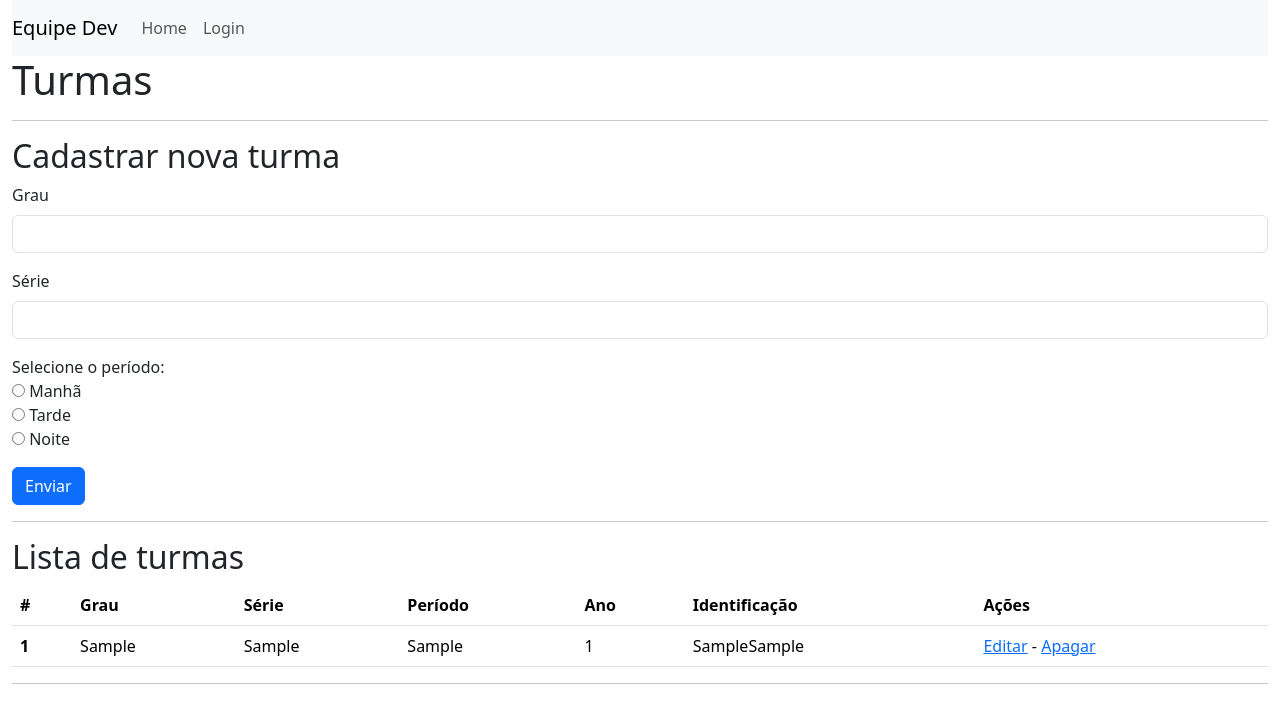
After one commit to kizumba/escolaativa, a Flask app: page /turmas in a window 1280 px wide. The commit adds this page. Shown: the top 723 px of the page. Run offline with Flask 3, Linux system fonts and the light colour scheme; tables that the repository leaves empty hold one stand-in row (values such as "Sample post").

Commit message:
Banco de dados atualizado.

```diff
--- a/app.py
+++ b/app.py
@@ -4,6 +4,8 @@ from markupsafe import escape
 from db import db
 from models import *
 import hashlib
+
+from funcoes_bd import nova_disputa, consultar_disputas, consultar_ensino, novo_ensino
 
 #=============================
 # CONFIGURAÇÕES DA APLICAÇÃO =
@@ -41,6 +43,10 @@ def index():
 
     return render_template('index.html', usuarios=usuarios, tipos_usuarios=tipos_usuarios)
 
+@app.route('/turmas')
+def turmas():
+    turmas = Turma.query.all()
+    return render_template('turmas.html', turmas=turmas)
 
 @app.route('/about')
 def about():
@@ -106,11 +112,23 @@ def teste():
     turmas = Turma.query.all()
     torneios = Torneio.query.all()
     equipes_comportamentos = Equipe_Comportamento.query.all()
+    equipes_missoes = Equipe_Missao.query.all()
 
-    escola = (tipos_usuarios,usuarios,comportamentos, missoes,turmas, torneios, equipes_comportamentos)
+    escola = (tipos_usuarios,usuarios,comportamentos, missoes,turmas, torneios, equipes_comportamentos, equipes_missoes)
+
+    try:
+        novo_ensino(3,3)
+    except:
+        print("Erro ao inserir novo ensino")
+
+    ensinar = consultar_ensino()
+    disputas = consultar_disputas()
+
+    testes_relacionais = (ensinar, disputas)
 
 
-    return render_template('auth/teste.html',escola=escola)
+
+    return render_template('auth/teste.html',escola=escola, testes_relacionais=testes_relacionais)
 
 @app.route('/teste/<nome>')
 def teste2(nome):
--- a/templates/base.html
+++ b/templates/base.html
@@ -30,7 +30,7 @@
           </li>
           {% if current_user.is_authenticated %}
           <li class="nav-item">
-            <a class="nav-link" href="#">Turmas</a>
+            <a class="nav-link" href="{{url_for('turmas')}}">Turmas</a>
           </li>
           <li class="nav-item">
             <a class="nav-link" href="#">Torneios</a>
--- /dev/null
+++ b/templates/turmas.html
@@ -0,0 +1,63 @@
+{% extends 'base.html' %}
+
+{% block conteudo %}
+
+<h1>Turmas</h1>
+<hr>
+<h2>Cadastrar nova turma</h2>
+<form method="post" action="">
+    <div class="mb-3">
+        <label class="form-label">Grau</label>
+        <input type="number" min="1" max="9" maxlength="1" step="1" pattern="\d*" name="grau" class="form-control">
+    </div>
+    <div class="mb-3">
+        <label class="form-label">Série</label>
+        <input type="text" class="form-control" id="letraUnica" maxlength="1" pattern="[A-Z]"
+            oninput="this.value = this.value.toUpperCase().replace(/[^A-Z]/g, '')" name="serie">
+    </div>
+    <div class="mb-3">
+        <fieldset>
+            Selecione o período:<br>
+
+            <input type="radio" id="manha" name="periodo" value="manha">
+            <label for="manha">Manhã</label><br>
+
+            <input type="radio" id="tarde" name="periodo" value="tarde">
+            <label for="tarde">Tarde</label><br>
+
+            <input type="radio" id="noite" name="periodo" value="noite">
+            <label for="noite">Noite</label>
+        </fieldset>
+    </div>
+    <button type="submit" class="btn btn-primary">Enviar</button>
+</form>
+<hr>
+<h2>Lista de turmas</h2>
+<table class="table">
+    <thead>
+        <tr>
+            <th scope="col">#</th>
+            <th scope="col">Grau</th>
+            <th scope="col">Série</th>
+            <th scope="col">Período</th>
+            <th scope="col">Ano</th>
+            <th scope="col">Identificação</th>
+            <th scope="col">Ações</th>
+        </tr>
+    </thead>
+    <tbody>
+        {% for turma in turmas %}
+        <tr>
+            <th scope="row">{{turma.id}}</th>
+            <td>{{turma.grau}}</td>
+            <td>{{turma.serie}}</td>
+            <td>{{turma.periodo}}</td>
+            <td>{{turma.ano}}</td>
+            <td>{{turma.grau}}{{turma.serie}} </td>
+            <td><a href="#">Editar</a> - <a href="#">Apagar</a></td>
+        </tr>
+        {% endfor %}
+    </tbody>
+</table>
+<hr>
+{% endblock %}
```
Also changed, not shown: funcoes_bd.py (added, +30 -0 lines), models.py (+7 -7 lines), templates/auth/teste.html (+6 -1 lines).
